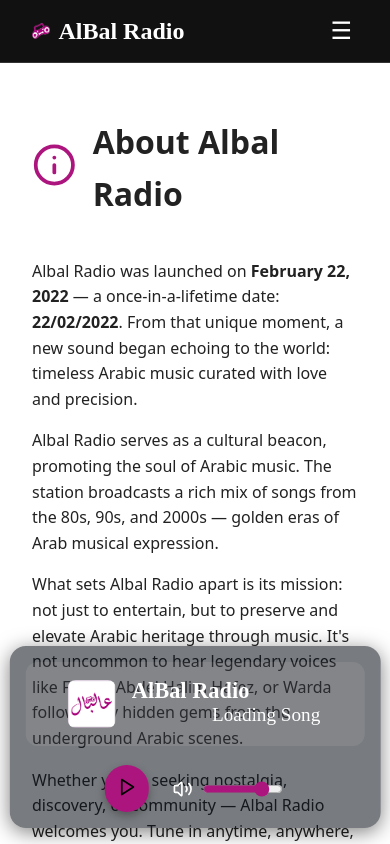
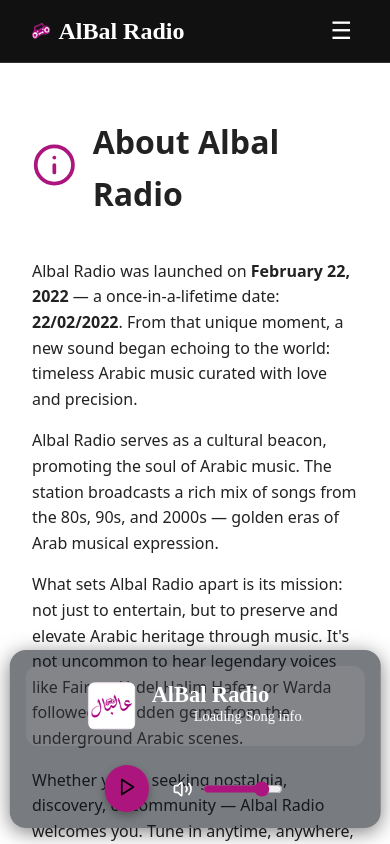
Before and after one commit to sams258/Albal-radio, a Next.js app: page /about in a window 390 px wide. Shown: the top 844 px of the page. Built offline with nearby package versions, Linux system fonts and the light colour scheme; no server answers.

Commit message:
added more css for smaller screens

```diff
--- a/src/styles/globals.css
+++ b/src/styles/globals.css
@@ -111,13 +111,13 @@
   white-space: nowrap;
   width: 100%;
   position: relative;
-  max-width: 100%;
+
 }
 
 .marquee-track {
   display: inline-block;
   padding-left: 100%;
-  animation: scroll-left 15s linear infinite;
+  animation: scroll-left 12s linear infinite;
 }
 
 @keyframes scroll-left {
@@ -169,6 +169,10 @@
   height: 48px;
   border-radius: 0.5rem;
   overflow: hidden;
+  flex-shrink: 0;
+  display: flex;
+  align-items: center;
+  justify-content: center;
 }
 
 .cover-placeholder {
@@ -179,10 +183,10 @@
 }
 
 .cover-image {
-  width: 100%;
-  height: 100%;
+  width: 48px;
+  height: 48px%;
   object-fit: cover;
-  border-radius: 0.5rem;
+  border-radius: 6px;
   opacity: 0;
   transition: opacity 0.5s ease-in-out;
 }
@@ -340,7 +344,10 @@
   }
 
   .song-title {
-    font-size: 1.2rem;
-    max-width: 270px;
+    padding-left: 2rem;
+    white-space: nowrap;
+    font-weight: 500;
+    font-size: 0.9rem;
+
   }
 }
```
